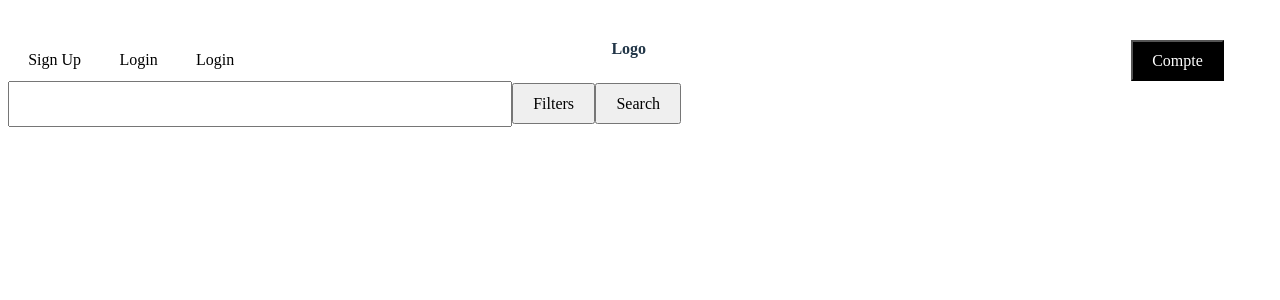
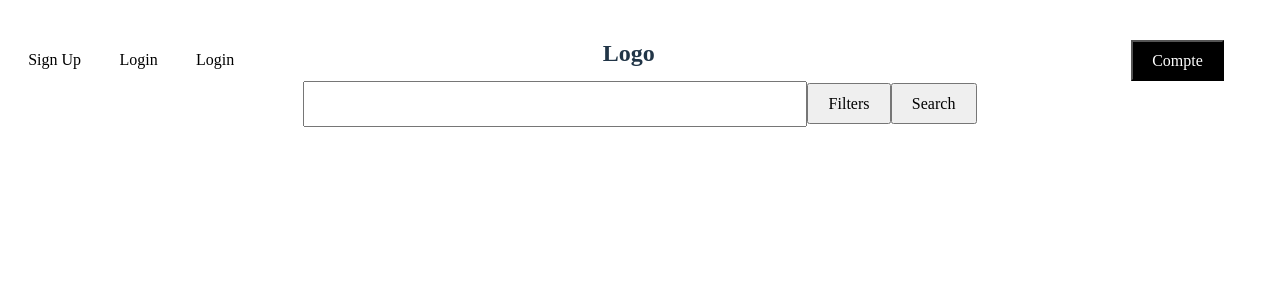
Before and after one commit to PourthieAlexis/ArtShop, a React (Vite) app in the folder ArtShop-frontend/: page / in a window 1280 px wide. Shown: the top 300 px of the page. Built offline with nearby package versions, Linux system fonts and the light colour scheme.

Commit message:
ajout mineur sur les css

```diff
--- a/ArtShop-frontend/src/App.jsx
+++ b/ArtShop-frontend/src/App.jsx
@@ -1,6 +1,5 @@
 
 import "./App.css";
-//import Connexion from "./Components/Connexion/Connexion";
 import Menuheader from "./Components/menuheader/menuheader";
 import Accueil from "./Components/Accueil/Accueil";
 function App() {
--- a/ArtShop-frontend/src/Components/Accueil/Accueil.css
+++ b/ArtShop-frontend/src/Components/Accueil/Accueil.css
@@ -0,0 +1,4 @@
+section{
+    display: flex;
+    justify-content: center;
+}
--- a/ArtShop-frontend/src/Components/menuheader/menuheader.css
+++ b/ArtShop-frontend/src/Components/menuheader/menuheader.css
@@ -12,6 +12,7 @@ td{
 }
 .logo{
     padding-right: 8rem;
+    font-size: x-large;
 }
 .mainbutton{
     align-self: stretch;
```
